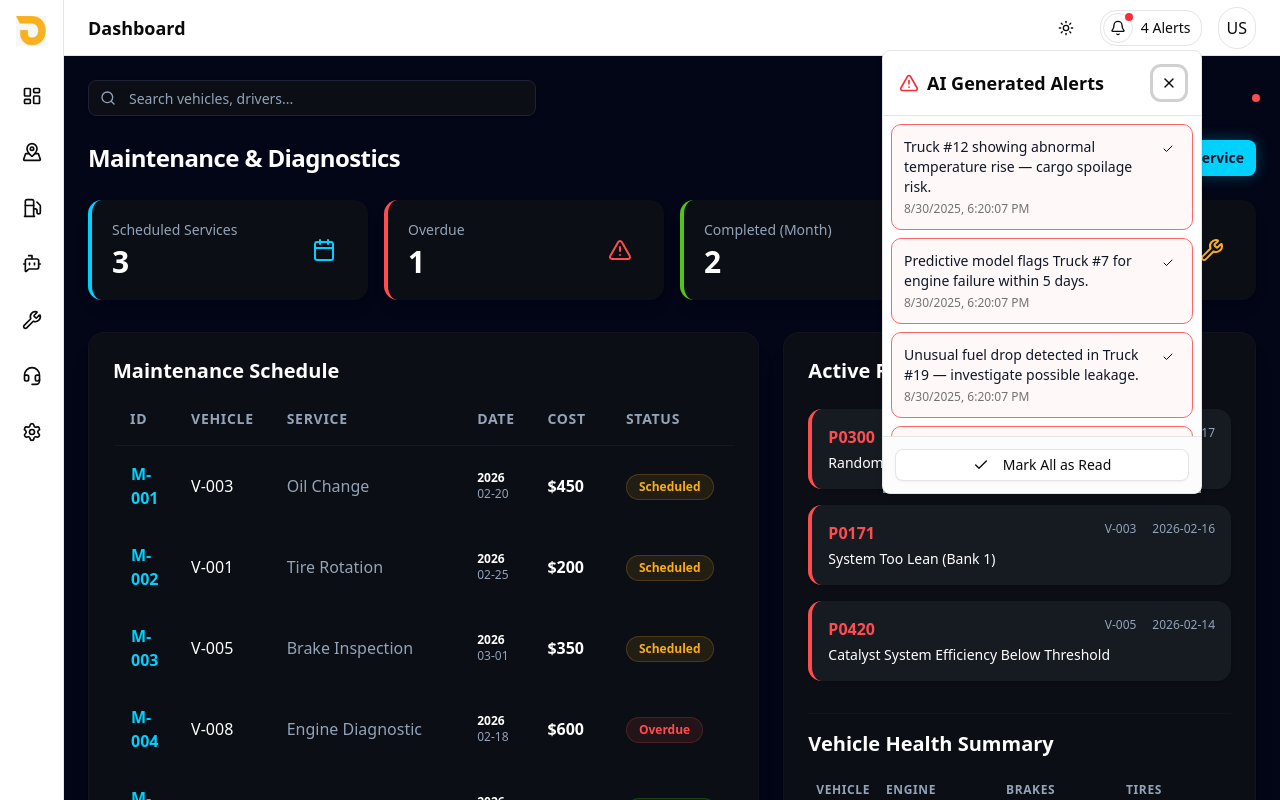
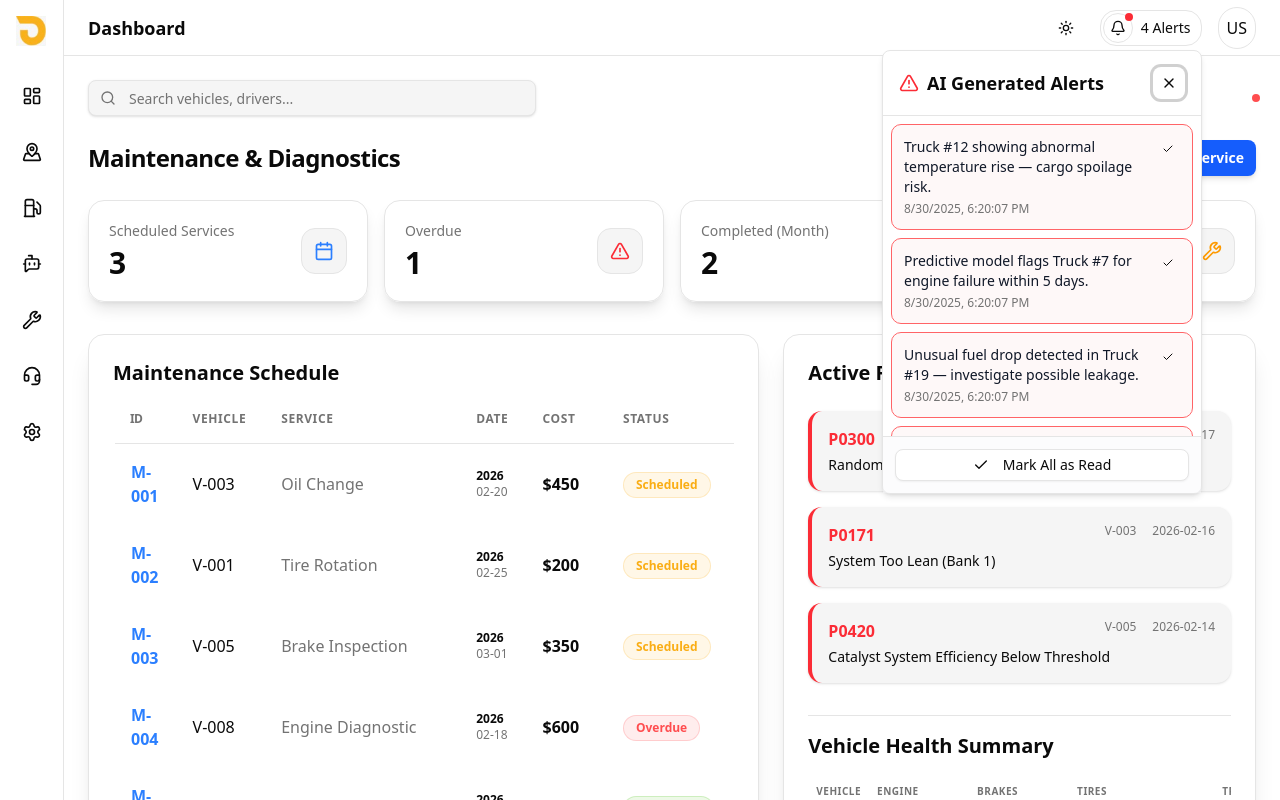
Before and after one commit to Anzney/dayim-truck, a Next.js app: page /maintenance in a window 1280 px wide. Built offline with nearby package versions, Linux system fonts and the light colour scheme.

Commit message:
maintenance page

```diff
--- a/src/components/maintenance/active-fault-codes.tsx
+++ b/src/components/maintenance/active-fault-codes.tsx
@@ -33,21 +33,21 @@ const faultCodes: FaultCode[] = [
 export function ActiveFaultCodes() {
   return (
     <div className="space-y-4">
-      <h2 className="text-xl font-bold text-white mb-6">Active Fault Codes</h2>
+      <h2 className="text-xl font-bold text-foreground mb-6">Active Fault Codes</h2>
       <div className="space-y-4">
         {faultCodes.map((fault, index) => (
           <div
             key={index}
-            className="p-4 rounded-xl bg-[#161b22] border-l-4 border-[#ff4d4f] group hover:bg-[#1c232d] transition-all duration-300 transform hover:-translate-x-1 cursor-pointer shadow-sm hover:shadow-[0_0_15px_rgba(255,77,79,0.1)]"
+            className="p-4 rounded-xl bg-neutral-100 dark:bg-neutral-900 border-l-4 border-red-500 group hover:bg-neutral-200 dark:hover:bg-neutral-800 transition-all duration-300 transform hover:-translate-x-1 cursor-pointer shadow-sm"
           >
             <div className="flex justify-between items-start mb-1">
-              <span className="text-[#ff4d4f] font-bold text-base">{fault.code}</span>
-              <div className="flex items-center gap-4 text-[#94a3b8] text-[10px] sm:text-xs">
+              <span className="text-red-500 font-bold text-base">{fault.code}</span>
+              <div className="flex items-center gap-4 text-muted-foreground text-[10px] sm:text-xs">
                 <span>{fault.vehicle}</span>
                 <span>{fault.date}</span>
               </div>
             </div>
-            <p className="text-white text-sm font-medium group-hover:text-[#ff4d4f] transition-colors line-clamp-1">
+            <p className="text-foreground text-sm font-medium group-hover:text-red-500 transition-colors line-clamp-1">
               {fault.description}
             </p>
           </div>
--- a/src/components/maintenance/maintenance-dashboard.tsx
+++ b/src/components/maintenance/maintenance-dashboard.tsx
@@ -8,7 +8,7 @@ import { VehicleHealthSummary } from "./vehicle-health-summary";
 
 export function MaintenanceDashboard() {
   return (
-    <div className="p-6 space-y-6 min-h-screen bg-[#020617]">
+    <div className="p-6 space-y-6 min-h-screen bg-background text-foreground">
       <MaintenanceHeader />
       <MaintenanceKPIs />
 
@@ -19,7 +19,7 @@ export function MaintenanceDashboard() {
         </div>
 
         {/* Right Column: Combined Fault Codes & Health Summary */}
-        <div className="xl:col-span-5 bg-[#0b0e14] rounded-2xl p-6 shadow-xl border border-[#1e2235]/30 space-y-8">
+        <div className="xl:col-span-5 rounded-2xl border dark:bg-gradient-to-br dark:from-neutral-700/30 dark:to-neutral-800/40 dark:backdrop-blur-2xl p-6 shadow-xl space-y-8">
           <ActiveFaultCodes />
           <VehicleHealthSummary />
         </div>
--- a/src/components/maintenance/maintenance-header.tsx
+++ b/src/components/maintenance/maintenance-header.tsx
@@ -10,10 +10,10 @@ export function MaintenanceHeader() {
       {/* Search Bar Row */}
       <div className="flex items-center justify-between">
         <div className="relative w-full max-w-md">
-          <Search className="absolute left-3 top-1/2 -translate-y-1/2 w-4 h-4 text-[#94a3b8]" />
+          <Search className="absolute left-3 top-1/2 -translate-y-1/2 w-4 h-4 text-muted-foreground" />
           <Input
             placeholder="Search vehicles, drivers..."
-            className="bg-[#0b0e14] border-[#1e2235] pl-10 text-white placeholder:text-[#94a3b8] focus-visible:ring-[#00d1ff] focus-visible:border-[#00d1ff]"
+            className="bg-neutral-100 dark:bg-neutral-900 border-border pl-10 text-foreground placeholder:text-muted-foreground focus-visible:ring-primary"
           />
         </div>
         <div className="flex items-center gap-4">
@@ -26,13 +26,13 @@ export function MaintenanceHeader() {
 
       {/* Title and Action Buttons Row */}
       <div className="flex flex-col md:flex-row md:items-center justify-between gap-4">
-        <h1 className="text-2xl font-bold text-white tracking-tight">Maintenance & Diagnostics</h1>
+        <h1 className="text-2xl font-bold tracking-tight text-foreground">Maintenance & Diagnostics</h1>
         <div className="flex items-center gap-3">
-          <Button variant="outline" className="bg-[#1e2235] border-none text-[#94a3b8] hover:bg-[#2d334d] hover:text-white transition-all duration-300">
+          <Button variant="outline" className="border-border bg-neutral-100 dark:bg-neutral-900 text-muted-foreground hover:bg-neutral-200 dark:hover:bg-neutral-800 hover:text-foreground">
             <Download className="w-4 h-4 mr-2" />
             Report
           </Button>
-          <Button className="bg-[#00d1ff] text-[#001529] font-bold hover:bg-[#00b8e6] transition-all duration-300 shadow-[0_0_15px_rgba(0,209,255,0.3)] border-none">
+          <Button className="bg-blue-600 text-white font-bold hover:bg-blue-700 shadow-md border-none">
             <Plus className="w-4 h-4 mr-2" />
             Schedule Service
           </Button>
--- a/src/components/maintenance/maintenance-kpis.tsx
+++ b/src/components/maintenance/maintenance-kpis.tsx
@@ -12,13 +12,13 @@ interface KPICardProps {
 
 function KPICard({ title, value, icon: Icon, iconColor, borderColor }: KPICardProps) {
   return (
-    <div className={`bg-[#0b0e14] border-l-4 ${borderColor} p-5 rounded-xl flex items-center justify-between group hover:bg-[#161b22] transition-all duration-300 transform hover:-translate-y-1 shadow-lg`}>
+    <div className={`rounded-2xl border dark:bg-gradient-to-br dark:from-neutral-700/30 dark:to-neutral-800/40 dark:backdrop-blur-2xl p-5 flex items-center justify-between group hover:scale-[1.02] transition-all duration-300 shadow-lg`}>
       <div className="space-y-1">
-        <p className="text-[#94a3b8] text-sm font-medium">{title}</p>
-        <p className="text-3xl font-bold text-white">{value}</p>
+        <p className="text-muted-foreground text-sm font-medium">{title}</p>
+        <p className="text-3xl font-bold dark:text-[#e2e2e2] text-foreground">{value}</p>
       </div>
-      <div className={`p-3 rounded-xl bg-opacity-10 transition-colors duration-300 ${iconColor}`}>
-        <Icon className="w-6 h-6" />
+      <div className={`p-3 rounded-xl bg-neutral-100 dark:bg-neutral-900 border border-border transition-colors duration-300 ${iconColor}`}>
+        <Icon className="w-5 h-5" />
       </div>
     </div>
   );
@@ -30,29 +30,29 @@ export function MaintenanceKPIs() {
       title: "Scheduled Services",
       value: 3,
       icon: Calendar,
-      iconColor: "text-[#00d1ff]",
-      borderColor: "border-[#00d1ff]",
+      iconColor: "text-blue-500",
+      borderColor: "border-blue-500",
     },
     {
       title: "Overdue",
       value: 1,
       icon: AlertTriangle,
-      iconColor: "text-[#ff4d4f]",
-      borderColor: "border-[#ff4d4f]",
+      iconColor: "text-red-500",
+      borderColor: "border-red-500",
     },
     {
       title: "Completed (Month)",
       value: 2,
       icon: CheckCircle,
-      iconColor: "text-[#52c41a]",
-      borderColor: "border-[#52c41a]",
+      iconColor: "text-green-500",
+      borderColor: "border-green-500",
     },
     {
       title: "Active Fault Codes",
       value: 3,
       icon: Wrench,
-      iconColor: "text-[#faad14]",
-      borderColor: "border-[#faad14]",
+      iconColor: "text-amber-500",
+      borderColor: "border-amber-500",
     },
   ];
 
--- a/src/components/maintenance/maintenance-schedule.tsx
+++ b/src/components/maintenance/maintenance-schedule.tsx
@@ -28,13 +28,13 @@ const statusStyles = {
 
 export function MaintenanceSchedule() {
   return (
-    <div className="bg-[#0b0e14] rounded-2xl p-6 shadow-xl border border-[#1e2235]/30">
-      <h2 className="text-xl font-bold text-white mb-6">Maintenance Schedule</h2>
+    <div className="rounded-2xl border dark:bg-gradient-to-br dark:from-neutral-700/30 dark:to-neutral-800/40 dark:backdrop-blur-2xl p-6 shadow-xl">
+      <h2 className="text-xl font-bold text-foreground mb-6">Maintenance Schedule</h2>
       <div className="overflow-x-auto">
         <table className="w-full text-left">
           <thead>
-            <tr className="text-[#94a3b8] text-sm uppercase tracking-wider border-b border-[#1e2235]/50">
-              <th className="pb-4 font-semibold px-4">ID</th>
+            <tr className="text-muted-foreground text-xs uppercase tracking-wider border-b border-border">
+              <th className="pb-4 font-semibold px-4 tracking-tighter">ID</th>
               <th className="pb-4 font-semibold px-4">Vehicle</th>
               <th className="pb-4 font-semibold px-4">Service</th>
               <th className="pb-4 font-semibold px-4">Date</th>
@@ -42,36 +42,36 @@ export function MaintenanceSchedule() {
               <th className="pb-4 font-semibold px-4">Status</th>
             </tr>
           </thead>
-          <tbody className="divide-y divide-[#1e2235]/30">
+          <tbody className="divide-y divide-border">
             {scheduleData.map((item) => (
               <tr
                 key={item.id}
                 className="group relative hover:bg-[#161b22] transition-all duration-300 cursor-pointer overflow-hidden border-l-2 border-transparent hover:border-[#00d1ff]/50"
               >
-                <td className="py-4 px-4 text-[#00d1ff] font-bold group-hover:translate-x-1 transition-transform duration-300">
+                <td className="py-4 px-4 text-blue-500 font-bold group-hover:translate-x-1 transition-transform duration-300">
                   <div className="flex flex-col">
                     <span>M-</span>
                     <span>{item.id.split('-')[1]}</span>
                   </div>
                 </td>
-                <td className="py-4 px-4 text-white font-medium group-hover:text-[#00d1ff] transition-colors">{item.vehicle}</td>
-                <td className="py-4 px-4 text-[#94a3b8] group-hover:text-white transition-colors duration-300">
+                <td className="py-4 px-4 text-foreground font-medium group-hover:text-blue-500 transition-colors">{item.vehicle}</td>
+                <td className="py-4 px-4 text-muted-foreground group-hover:text-foreground transition-colors duration-300">
                   {item.service}
                 </td>
                 <td className="py-4 px-4">
                   <div className="flex flex-col group-hover:scale-105 transition-transform origin-left text-xs">
-                    <span className="text-white font-bold">{item.date.split('-')[0]}</span>
-                    <span className="text-[#94a3b8]">{item.date.split('-').slice(1).join('-')}</span>
+                    <span className="text-foreground font-bold">{item.date.split('-')[0]}</span>
+                    <span className="text-muted-foreground">{item.date.split('-').slice(1).join('-')}</span>
                   </div>
                 </td>
-                <td className="py-4 px-4 text-white font-black group-hover:text-[#00d1ff] transition-colors">${item.cost}</td>
+                <td className="py-4 px-4 text-foreground font-black group-hover:text-blue-500 transition-colors">${item.cost}</td>
                 <td className="py-4 px-4">
                   <Badge variant="outline" className={`${statusStyles[item.status]} font-bold px-3 py-1 rounded-full transition-all duration-300 group-hover:shadow-[0_0_10px_rgba(255,255,255,0.05)]`}>
                     {item.status}
                   </Badge>
                 </td>
                 {/* Glow Overlay */}
-                <div className="absolute inset-0 bg-gradient-to-r from-[#00d1ff]/5 to-transparent opacity-0 group-hover:opacity-100 transition-opacity duration-500 pointer-events-none" />
+                <div className="absolute inset-0 bg-gradient-to-r from-blue-500/5 to-transparent opacity-0 group-hover:opacity-100 transition-opacity duration-500 pointer-events-none" />
               </tr>
             ))}
           </tbody>
--- a/src/components/maintenance/vehicle-health-summary.tsx
+++ b/src/components/maintenance/vehicle-health-summary.tsx
@@ -18,38 +18,38 @@ const healthData: VehicleHealth[] = [
 
 function HealthBar({ value }: { value: number }) {
   const getBarColor = (val: number) => {
-    if (val > 80) return "bg-[#52c41a]";
-    if (val > 70) return "bg-[#faad14]";
-    return "bg-[#ff4d4f]";
+    if (val > 80) return "bg-emerald-500";
+    if (val > 70) return "bg-amber-500";
+    return "bg-red-500";
   };
 
   const getShadowColor = (val: number) => {
-    if (val > 80) return "shadow-[0_0_8px_rgba(82,196,26,0.3)]";
-    if (val > 70) return "shadow-[0_0_8px_rgba(250,173,20,0.3)]";
-    return "shadow-[0_0_8px_rgba(255,77,79,0.3)]";
+    if (val > 80) return "shadow-[0_0_8px_rgba(16,185,129,0.3)]";
+    if (val > 70) return "shadow-[0_0_8px_rgba(245,158,11,0.3)]";
+    return "shadow-[0_0_8px_rgba(239,68,68,0.3)]";
   };
 
   return (
     <div className="flex items-center gap-3 w-full">
-      <div className="flex-1 bg-[#1e2235] h-2 rounded-full overflow-hidden">
+      <div className="flex-1 bg-neutral-100 dark:bg-neutral-900 h-2 rounded-full overflow-hidden border border-border">
         <div
           className={`h-full rounded-full transition-all duration-1000 ease-out ${getBarColor(value)} ${getShadowColor(value)}`}
           style={{ width: `${value}%` }}
         />
       </div>
-      <span className="text-xs font-bold text-[#94a3b8] min-w-[30px]">{value}%</span>
+      <span className="text-xs font-bold text-muted-foreground min-w-[30px]">{value}%</span>
     </div>
   );
 }
 
 export function VehicleHealthSummary() {
   return (
-    <div className="pt-4 border-t border-[#1e2235]/30">
-      <h2 className="text-xl font-bold text-white mb-6">Vehicle Health Summary</h2>
-      <div className="overflow-x-auto pb-4 scrollbar-thin scrollbar-thumb-[#1e2235] scrollbar-track-transparent">
+    <div className="pt-4 border-t border-border">
+      <h2 className="text-xl font-bold text-foreground mb-6">Vehicle Health Summary</h2>
+      <div className="overflow-x-auto pb-4 scrollbar-thin scrollbar-thumb-neutral-800 scrollbar-track-transparent">
         <table className="w-full text-left">
           <thead>
-            <tr className="text-[#94a3b8] text-xs uppercase tracking-wider border-b border-[#1e2235]/50">
+            <tr className="text-muted-foreground text-[10px] uppercase tracking-wider border-b border-border">
               <th className="pb-4 font-semibold px-2">Vehicle</th>
               <th className="pb-4 font-semibold px-2">Engine</th>
               <th className="pb-4 font-semibold px-2">Brakes</th>
@@ -57,25 +57,25 @@ export function VehicleHealthSummary() {
               <th className="pb-4 font-semibold px-2 text-right">Trans.</th>
             </tr>
           </thead>
-          <tbody className="divide-y divide-[#1e2235]/30">
+          <tbody className="divide-y divide-border">
             {healthData.map((item) => (
               <tr
                 key={item.vehicle}
-                className="group hover:bg-[#161b22] transition-colors duration-200 cursor-pointer"
+                className="group hover:bg-neutral-100 dark:hover:bg-neutral-800/50 transition-colors duration-200 cursor-pointer"
               >
-                <td className="py-4 px-2 text-white font-bold group-hover:text-[#00d1ff] transition-colors">
+                <td className="py-4 px-2 text-foreground font-bold group-hover:text-blue-500 transition-colors">
                   {item.vehicle}
                 </td>
-                <td className="py-4 px-2 min-w-[120px]">
+                <td className="py-4 px-2 min-w-[100px]">
                   <HealthBar value={item.engine} />
                 </td>
-                <td className="py-4 px-2 min-w-[120px]">
+                <td className="py-4 px-2 min-w-[100px]">
                   <HealthBar value={item.brakes} />
                 </td>
-                <td className="py-4 px-2 min-w-[120px]">
+                <td className="py-4 px-2 min-w-[100px]">
                   <HealthBar value={item.tires} />
                 </td>
-                <td className="py-4 px-2 min-w-[120px]">
+                <td className="py-4 px-2 min-w-[100px]">
                   <HealthBar value={item.transmission} />
                 </td>
               </tr>
```
